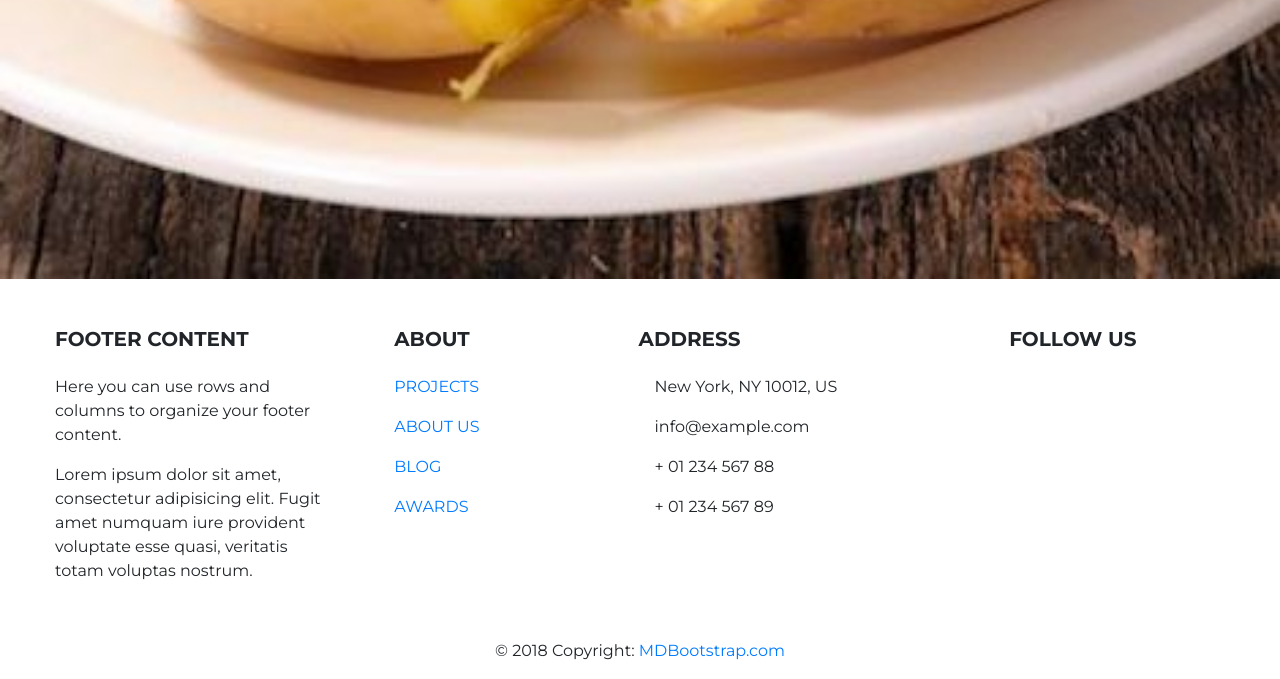
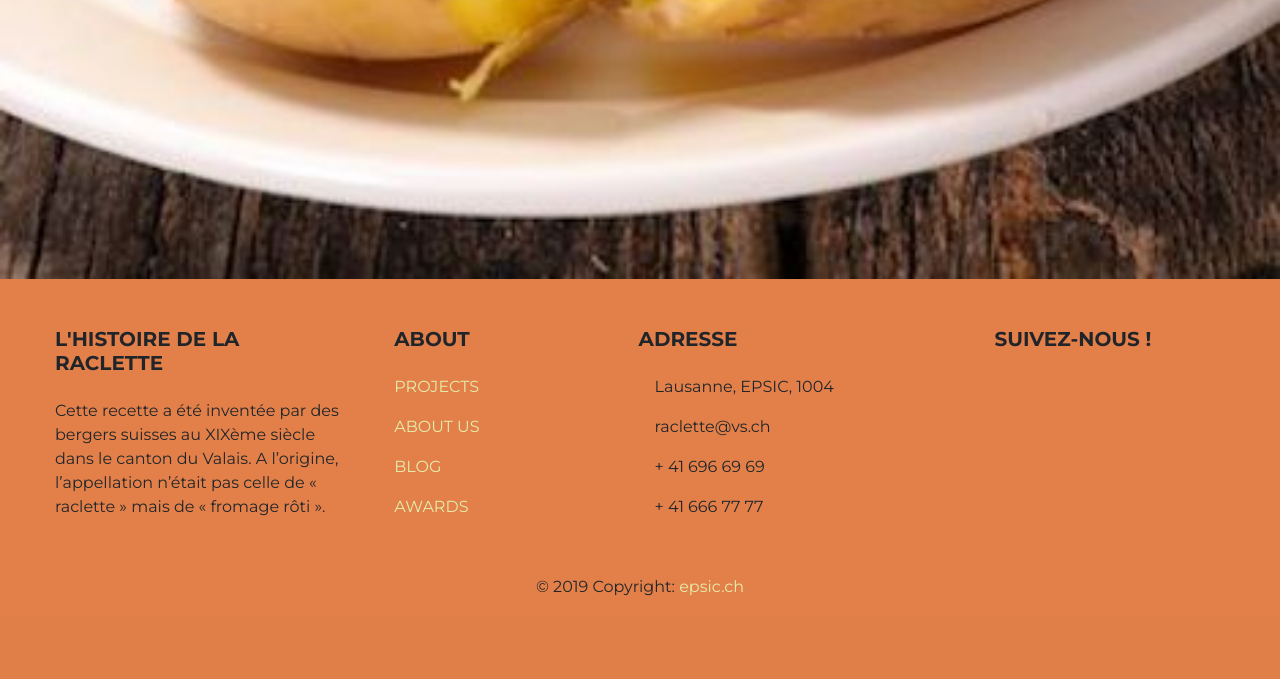
Before and after one commit to Sykos/WebShop151, a PHP site: page / in a window 1280 px wide. Shown: the part 1101-1780 px from the top of the page. After the commit the page ends 1697 px from the top, so only its background shows below. Run offline with PHP 8.4, Linux system fonts and the light colour scheme; data that the repository does not hold is empty; some libraries are stand-ins or nearby versions.

Commit message:
DImanche

```diff
--- a/public/vendor/css/footerCSS.css
+++ b/public/vendor/css/footerCSS.css
@@ -13,3 +13,23 @@
   text-align: right;
   position: absolute;
 }
+footer{
+  background-color: #e3804a;
+}
+
+footer a:link {
+  color: #e5ecaa;
+
+}
+footer a:visited {
+  color: #e5ecaa;
+
+}
+footer a:hover {
+  color:  #db6651;
+
+}
+footer a:active {
+  color: #e5ecaa;
+
+}
--- a/templates/footer.php
+++ b/templates/footer.php
@@ -11,11 +11,8 @@
       <div class="col-md-4 col-lg-3 mr-auto my-md-4 my-0 mt-4 mb-1">
 
         <!-- Content -->
-        <h5 class="font-weight-bold text-uppercase mb-4">Footer Content</h5>
-        <p>Here you can use rows and columns to organize your footer content.</p>
-        <p>Lorem ipsum dolor sit amet, consectetur adipisicing elit. Fugit amet numquam iure provident voluptate
-          esse
-          quasi, veritatis totam voluptas nostrum.</p>
+        <h5 class="font-weight-bold text-uppercase mb-4">L'histoire de la raclette</h5>
+        <p>Cette recette a été inventée par des bergers suisses au XIXème siècle dans le canton du Valais. A l’origine, l’appellation n’était pas celle de « raclette » mais de « fromage rôti ».</p>
 
       </div>
       <!-- Grid column -->
@@ -60,24 +57,24 @@
       <div class="col-md-4 col-lg-3 mx-auto my-md-4 my-0 mt-4 mb-1">
 
         <!-- Contact details -->
-        <h5 class="font-weight-bold text-uppercase mb-4">Address</h5>
+        <h5 class="font-weight-bold text-uppercase mb-4"> Adresse</h5>
 
         <ul class="list-unstyled">
           <li>
             <p>
-              <i class="fas fa-home mr-3"></i> New York, NY 10012, US</p>
+              <i class="fas fa-home mr-3"></i> Lausanne, EPSIC, 1004</p>
           </li>
           <li>
             <p>
-              <i class="fas fa-envelope mr-3"></i> info@example.com</p>
+              <i class="fas fa-envelope mr-3"></i> raclette@vs.ch </p>
           </li>
           <li>
             <p>
-              <i class="fas fa-phone mr-3"></i> + 01 234 567 88</p>
+              <i class="fas fa-phone mr-3"></i> + 41 696 69 69</p>
           </li>
           <li>
             <p>
-              <i class="fas fa-print mr-3"></i> + 01 234 567 89</p>
+              <i class="fas fa-print mr-3"></i> + 41 666 77 77</p>
           </li>
         </ul>
 
@@ -90,7 +87,7 @@
       <div class="col-md-2 col-lg-2 text-center mx-auto my-4">
 
         <!-- Social buttons -->
-        <h5 class="font-weight-bold text-uppercase mb-4">Follow Us</h5>
+        <h5 class="font-weight-bold text-uppercase mb-4">Suivez-nous !</h5>
 
         <!-- Facebook -->
         <a type="button" class="btn-floating btn-fb">
@@ -119,8 +116,8 @@
   <!-- Footer Links -->
 
   <!-- Copyright -->
-  <div class="footer-copyright text-center py-3">© 2018 Copyright:
-    <a href="https://mdbootstrap.com/education/bootstrap/"> MDBootstrap.com</a>
+  <div class="footer-copyright text-center py-3">© 2019 Copyright:
+    <a href="https://www.epsic.ch/"> epsic.ch</a>
   </div>
   <!-- Copyright -->
 
```
Also changed, not shown: public/css/footerView.css (added, +15 -0 lines).
